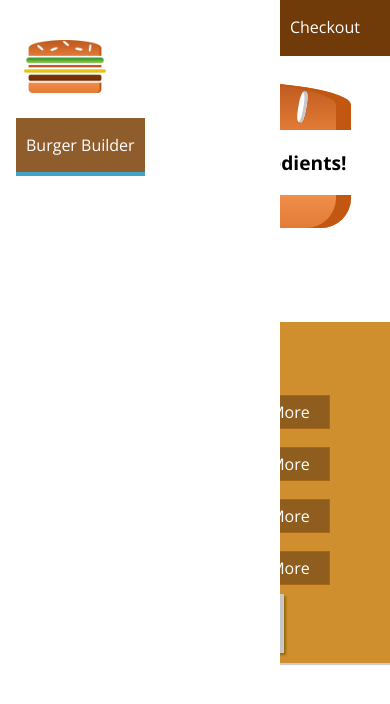
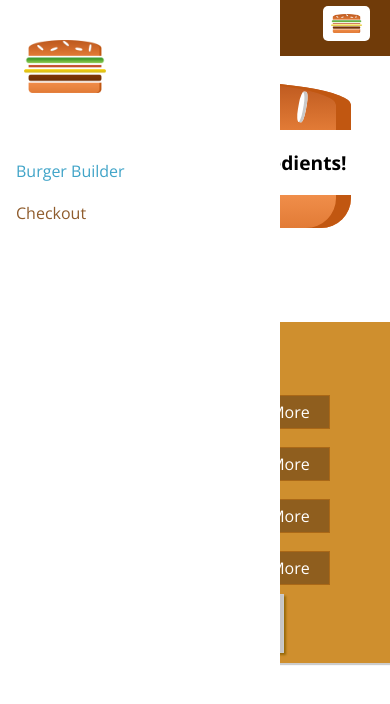
Before and after one commit to djedi-knight/burger-builder, a React (Create React App) app: page / in a window 390 px wide. Shown: the top 704 px of the page. Built offline with nearby package versions, Linux system fonts and the light colour scheme.

Commit message:
Adjusted components to be more mobile responsive

```diff
--- a/src/components/Navigation/NavigationItems/NavigationItem/NavigationItem.module.css
+++ b/src/components/Navigation/NavigationItems/NavigationItem/NavigationItem.module.css
@@ -1,6 +1,27 @@
+.NavigationItem {
+  margin: 10px 0;
+  box-sizing: border-box;
+  display: block;
+  width: 100%;
+}
+
+.NavigationItem a {
+  color: #8F5C2C;
+  text-decoration: none;
+  width: 100%;
+  box-sizing: border-box;
+  display: block;
+}
+
+.NavigationItem a:hover,
+.NavigationItem a:active,
+.NavigationItem a.active {
+  color: #40A4C8;
+}
+
+@media (min-width: 500px) {
   .NavigationItem {
     margin: 0;
-  box-sizing: border-box;
     display: flex;
     height: 100%;
     width: auto;
@@ -9,12 +30,9 @@
 
   .NavigationItem a {
     color: white;
-  text-decoration: none;
     height: 100%;
     padding: 16px 10px;
     border-bottom: 4px solid transparent;
-  box-sizing: border-box;
-  display: block;
   }
 
   .NavigationItem a:hover,
@@ -24,3 +42,4 @@
     border-bottom: 4px solid #40A4C8;
     color: white;
   }
+}
--- a/src/components/Navigation/NavigationItems/NavigationItems.module.css
+++ b/src/components/Navigation/NavigationItems/NavigationItems.module.css
@@ -3,6 +3,13 @@
   padding: 0;
   list-style: none;
   display: flex;
+  flex-flow: column;
   align-items: center;
   height: 100%;
 }
+
+@media (min-width: 500px) {
+  .NavigationItems {
+    flex-flow: row;
+  }
+}
--- a/src/components/Navigation/SideDrawer/SideDrawer.module.css
+++ b/src/components/Navigation/SideDrawer/SideDrawer.module.css
@@ -28,4 +28,5 @@
 
 .Logo {
   height: 11%;
+  margin-bottom: 32px;
 }
--- a/src/components/Navigation/Toolbar/Toolbar.js
+++ b/src/components/Navigation/Toolbar/Toolbar.js
@@ -10,7 +10,7 @@
     <div className={styles.Logo}>
       <Logo></Logo>
     </div>
-    <nav>
+    <nav className={styles.DesktopOnly}>
       <NavigationItems></NavigationItems>
     </nav>
   </header>
--- a/src/components/Navigation/Toolbar/Toolbar.module.css
+++ b/src/components/Navigation/Toolbar/Toolbar.module.css
@@ -20,3 +20,9 @@
 .Logo {
   height: 80%;
 }
+
+@media (max-width: 499px) {
+  .DesktopOnly {
+    display: none;
+  }
+}
```
Lines whose indentation alone changed are shown as unchanged.
